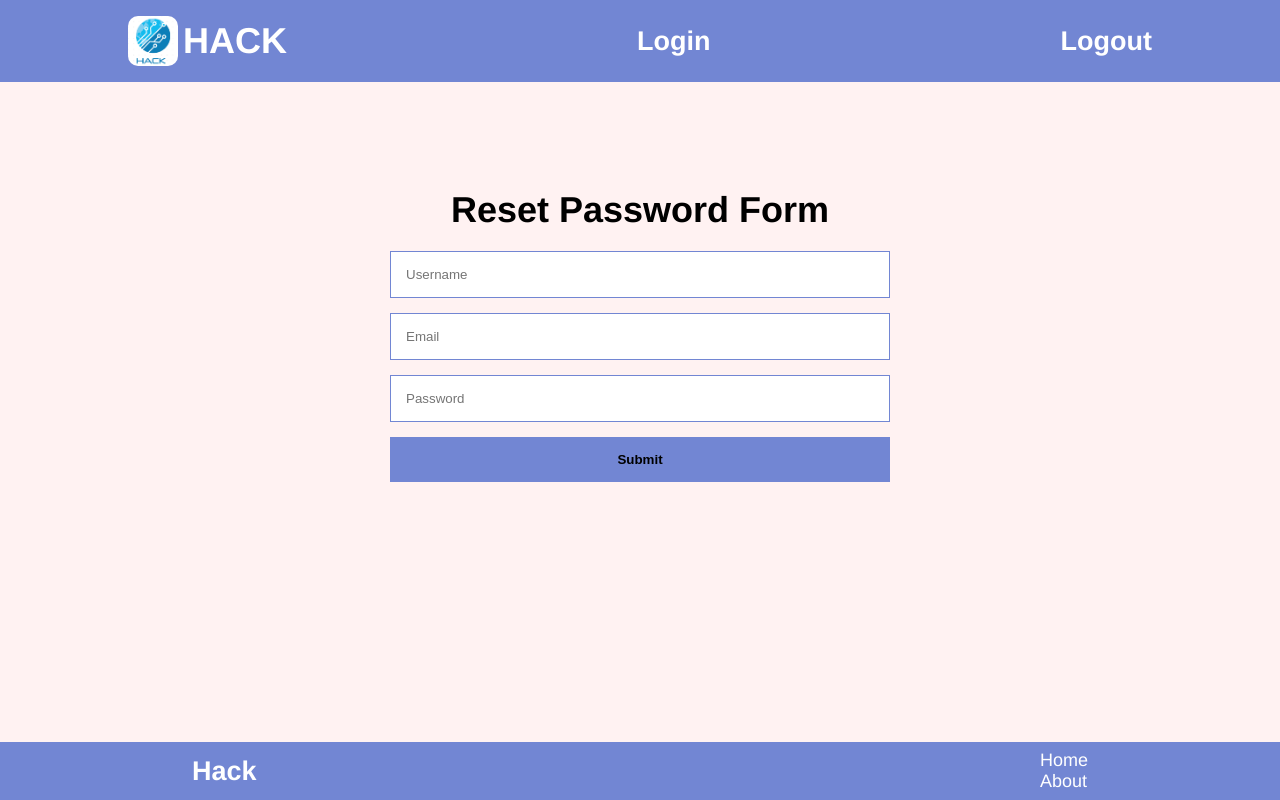
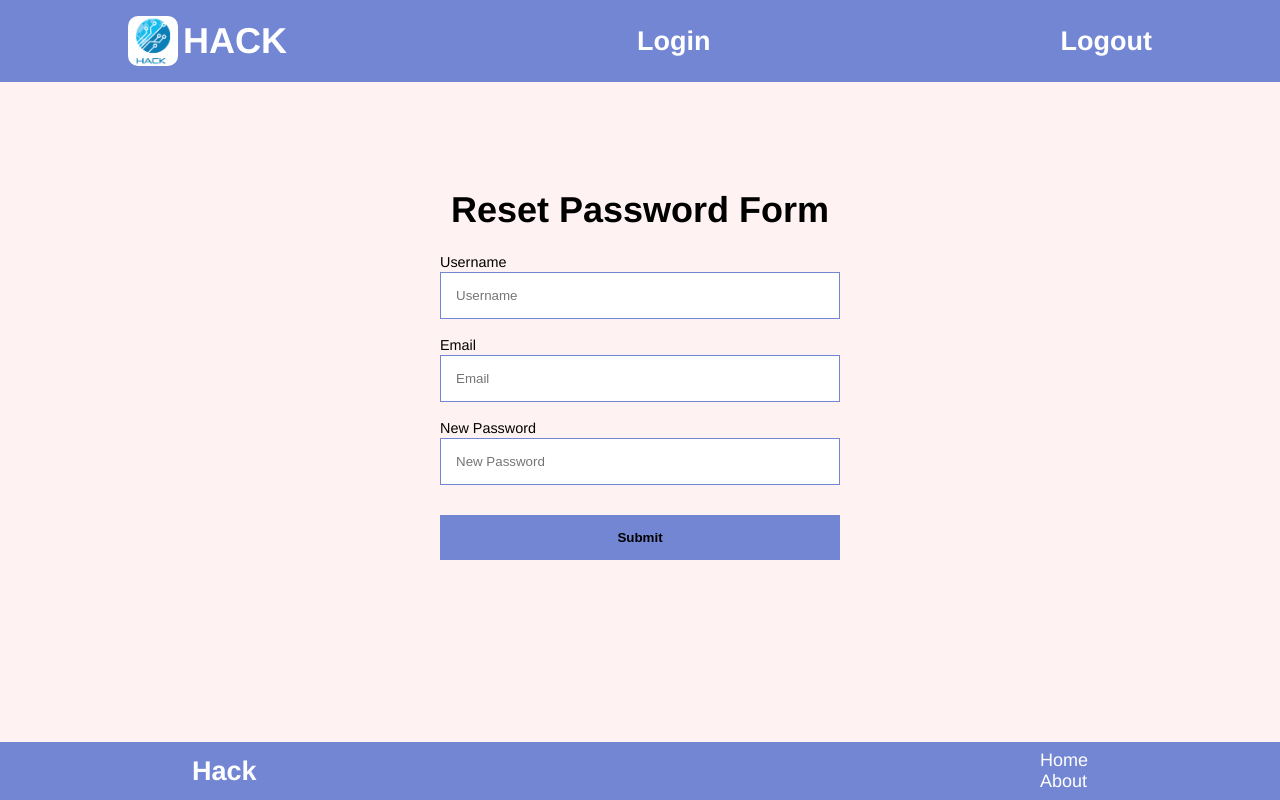
Before and after one commit to himanshuvarandani/hack-frontend, an Angular app: page /reset-password in a window 1280 px wide. Built offline with nearby package versions, Linux system fonts and the light colour scheme.

Commit message:
Add reset password api integration

```diff
--- a/src/app/_services/auth/auth.service.ts
+++ b/src/app/_services/auth/auth.service.ts
@@ -1,7 +1,7 @@
 import { Injectable } from '@angular/core';
 import { HttpClient, HttpHeaders } from '@angular/common/http';
 import { Observable } from 'rxjs';
-import { Credentials } from 'types';
+import { Credentials, ResetPassCredentials } from 'types';
 
 const API = 'http://localhost:8080'
 const httpOptions = {
@@ -21,4 +21,12 @@ export class AuthService {
       password: credentials.password,
     }, httpOptions)
   }
+
+  resetPassword(credentials: ResetPassCredentials): Observable<any> {
+    return this.http.post(API+'/auth/reset-password', {
+      username: credentials.username,
+      email: credentials.email,
+      password: credentials.password,
+    }, httpOptions)
+  }
 }
--- a/src/app/login/login.component.html
+++ b/src/app/login/login.component.html
@@ -21,7 +21,7 @@
         role="alert"
         *ngIf="f.submitted && username.invalid"
       >
-        <p *ngIf="password.hasError('required')">Username is required!</p>
+        <p *ngIf="username.hasError('required')">Username is required!</p>
       </div>
     </div>
     <div class="form-group">
--- a/src/app/reset-password/reset-password.component.css
+++ b/src/app/reset-password/reset-password.component.css
@@ -1,27 +1,35 @@
 .reset-password-form {
-	width: 500px;
+	width: 400px;
 	margin: 0 auto;
 	padding: 5%;
 }
 
-.reset-password-form h1 {
+h1 {
 	text-align: center;
 	padding: 20px 0 20px 0;
 }
 
-.reset-password-form input[type="password"],
-.reset-password-form input[type="text"],
-.reset-password-form input[type="email"] {
+.form-group {
+  margin-bottom: 15px;
+}
+
+label {
+  font-size: 0.9rem;
+}
+
+input[type="password"],
+input[type="text"],
+input[type="email"] {
 	width: 100%;
 	padding: 15px;
 	border: 1px solid #7286D3;
-	margin-bottom: 15px;
 	box-sizing:border-box;
 }
 
-.reset-password-form input[type="submit"] {
+input[type="submit"] {
 	width: 100%;
 	padding: 15px;
+  margin-top: 15px;
 	background-color: #7286D3;
 	border: 0;
 	box-sizing: border-box;
@@ -34,3 +42,11 @@
 	font-size: 0.8rem;
 	margin-top: 10px;
 }
+
+.alert {
+  font-size: 0.8rem;
+  margin-top: 0.5rem;
+  margin-bottom: 1rem;
+  text-align: center;
+  color: red;
+}
--- a/src/app/reset-password/reset-password.component.html
+++ b/src/app/reset-password/reset-password.component.html
@@ -1,9 +1,74 @@
 <div class="reset-password-form">
   <h1>Reset Password Form</h1>
-  <form action="/auth/reset-password" method="POST">
-    <input type="text" name="username" placeholder="Username" required>
-    <input type="email" name="email" placeholder="Email" required>
-    <input type="password" name="password" placeholder="Password" required>
-    <input type="submit">
+  <form
+    name="form"
+    (ngSubmit)="f.form.valid && onSubmit()"
+    #f="ngForm"
+    novalidate
+  >
+    <div class="form-group">
+      <label for="username">Username</label>
+      <input
+        type="text"
+        name="username"
+        placeholder="Username"
+        [(ngModel)]="credentials.username"
+        required
+        #username="ngModel"
+      />
+      <div
+        class="alert alert-danger"
+        role="alert"
+        *ngIf="f.submitted && username.invalid"
+      >
+        <p *ngIf="username.hasError('required')">Username is required!</p>
+      </div>
+    </div>
+    <div class="form-group">
+      <label for="email">Email</label>
+      <input
+        type="email"
+        name="email"
+        placeholder="Email"
+        [(ngModel)]="credentials.email"
+        required
+        email
+        #email="ngModel"
+      />
+      <div
+        class="alert alert-danger"
+        role="alert"
+        *ngIf="f.submitted && email.invalid"
+      >
+        <p *ngIf="email.hasError('required')">Email is required!</p>
+        <p *ngIf="email.errors?.['email']">Email is incorrect!</p>
+      </div>
+    </div>
+    <div class="form-group">
+      <label for="password">New Password</label>
+      <input
+        type="password"
+        name="password"
+        placeholder="New Password"
+        [(ngModel)]="credentials.password"
+        required
+        #password="ngModel"
+      />
+      <div
+        class="alert alert-danger"
+        role="alert"
+        *ngIf="f.submitted && password.invalid"
+      >
+        <p *ngIf="password.hasError('required')">Password is required</p>
+      </div>
+    </div>
+    <input type="submit" />
+    <div
+      class="alert alert-danger"
+      role="alert"
+      *ngIf="error"
+    >
+      <p>{{error}}</p>
+    </div>
   </form>
 </div>
--- a/src/app/reset-password/reset-password.component.ts
+++ b/src/app/reset-password/reset-password.component.ts
@@ -1,4 +1,8 @@
 import { Component } from '@angular/core';
+import { ResetPassCredentials, User } from 'types';
+import { AuthService } from '../_services/auth/auth.service';
+import { TokenStorageService } from '../_services/auth/token-storage.service';
+import { Router } from '@angular/router';
 
 @Component({
   selector: 'app-reset-password',
@@ -6,5 +10,42 @@ import { Component } from '@angular/core';
   styleUrls: ['./reset-password.component.css']
 })
 export class ResetPasswordComponent {
+  credentials: ResetPassCredentials = { username: '', email: '', password: '' }
+  error: string = ""
 
+  constructor(
+    private authService: AuthService,
+    private tokenStorage: TokenStorageService,
+    private router: Router
+  ) {}
+
+  ngOnInit() {
+    if (this.tokenStorage.getToken()) {
+      const user: User | null = this.tokenStorage.getUser()
+      if (!user) {
+        this.tokenStorage.signout()
+      } else {
+        if (user.role === 'ROLE_HR')
+          this.router.navigate(['/hr'])
+        else if (user.role === 'ROLE_EMPLOYEE')
+          this.router.navigate(['/employee'])
+        else
+          this.router.navigate(['/'])
+      }
+    }
+  }
+
+  onSubmit() {
+    this.authService.resetPassword(this.credentials).subscribe(
+      data => {
+        this.router.navigate(['/signin'])
+      },
+      err => {
+        if (err?.status === 400)
+          this.error = "Incorrect Username/Email"
+        else
+          this.error = err?.error?.message
+      }
+    )
+  }
 }
--- a/types.ts
+++ b/types.ts
@@ -1,4 +1,10 @@
 export type Credentials = { username: string, password: string }
+
+export type ResetPassCredentials = {
+  username: string,
+  email: string,
+  password: string
+}
 
 export type User = {
   id: number
```
